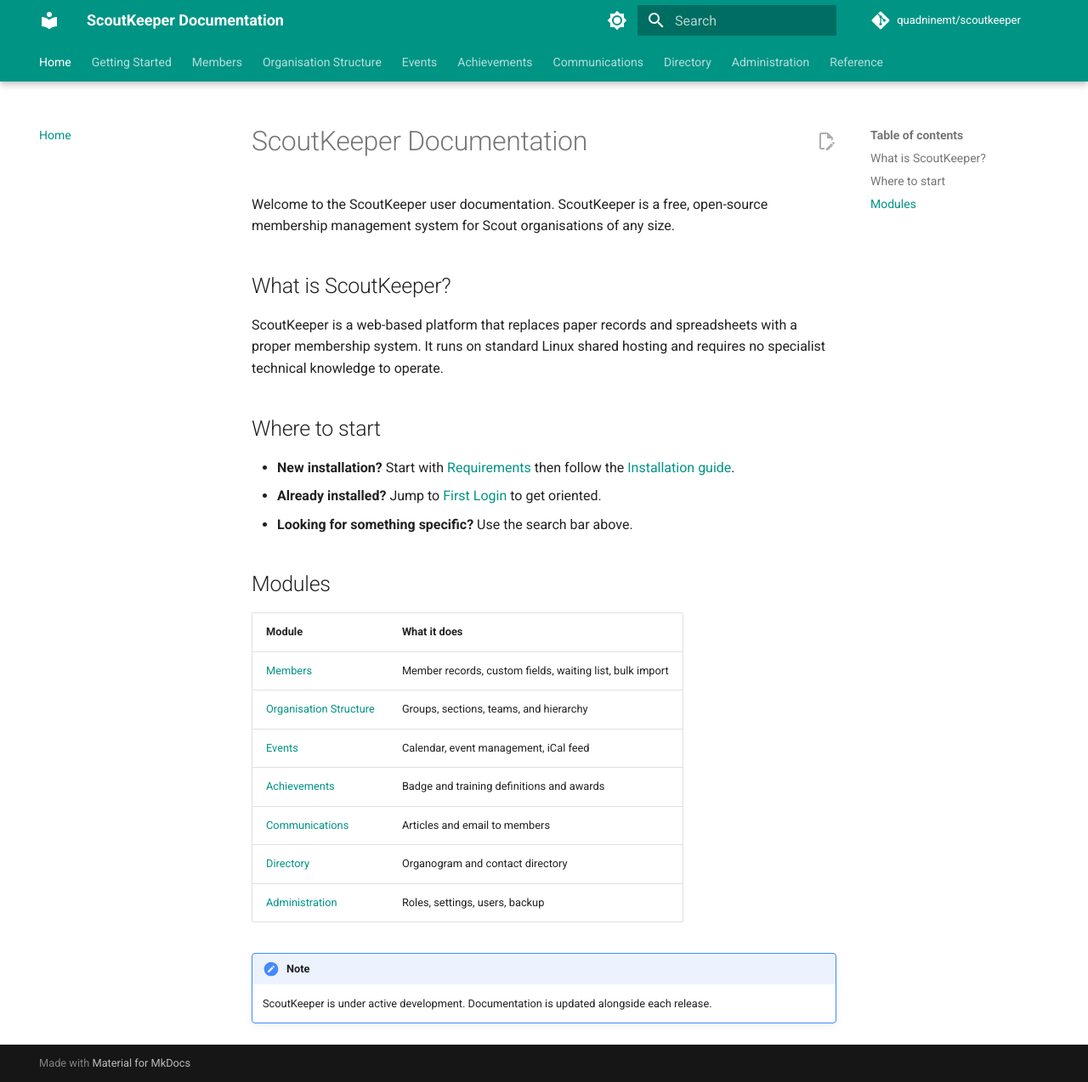
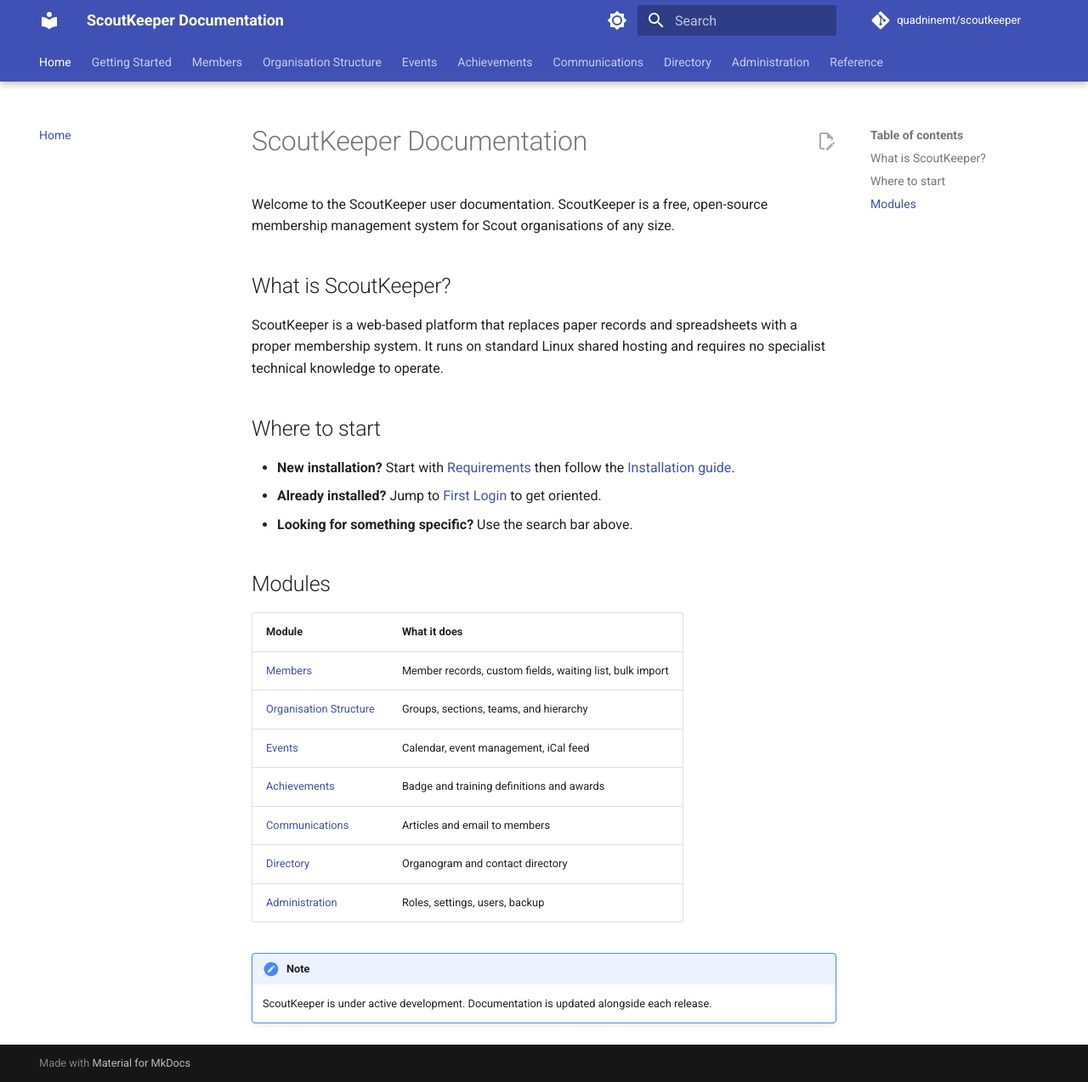
Before and after one commit to dbmalta/q9-sk10, an MkDocs documentation site: the page built from user-docs/index.md, in a window 1280 px wide and 1274 px high. Shown: the whole window at 85% size. Built offline with MkDocs 1.6.1 and Material for MkDocs 9.7.7, drawn with Linux system fonts in a browser that asks for light colours; comment, search, counter and statistics services are not loaded.

Commit message:
Switch docs theme to indigo, add sticky nav and TOC

```diff
--- a/mkdocs.yml
+++ b/mkdocs.yml
@@ -13,15 +13,15 @@ theme:
   palette:
     - media: "(prefers-color-scheme: light)"
       scheme: default
-      primary: teal
-      accent: teal
+      primary: indigo
+      accent: indigo
       toggle:
         icon: material/brightness-7
         name: Switch to dark mode
     - media: "(prefers-color-scheme: dark)"
       scheme: slate
-      primary: teal
-      accent: teal
+      primary: indigo
+      accent: indigo
       toggle:
         icon: material/brightness-4
         name: Switch to light mode
@@ -30,7 +30,9 @@ theme:
     - navigation.tabs.sticky
     - navigation.sections
     - navigation.expand
+    - navigation.sticky
     - navigation.top
+    - toc.sticky
     - search.suggest
     - search.highlight
     - content.action.edit
```
